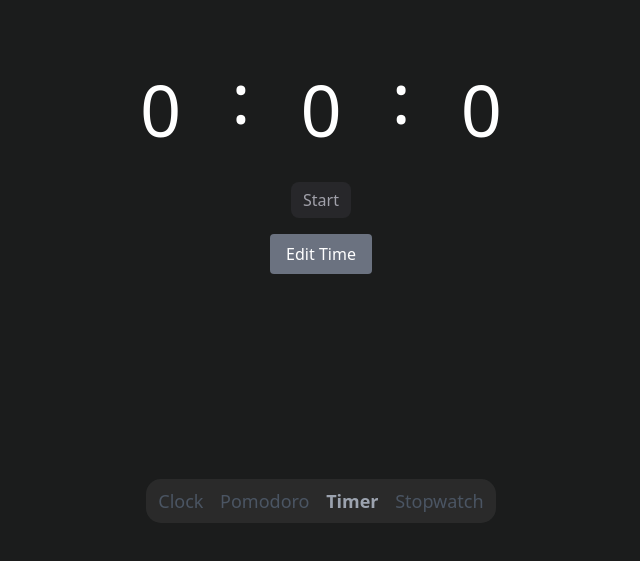
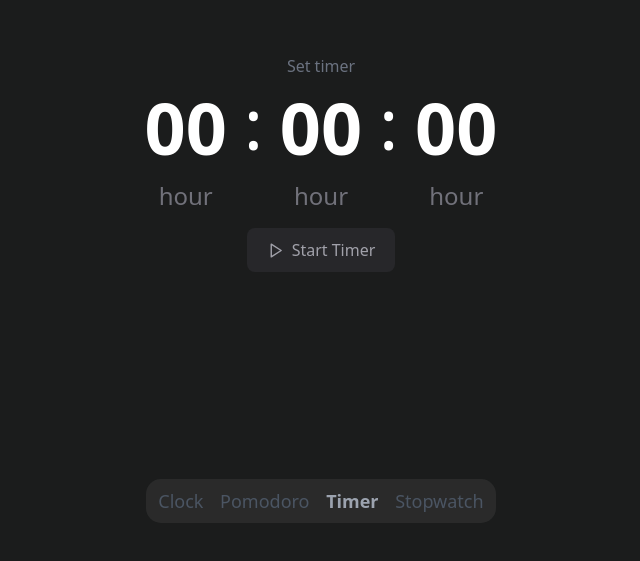
Before and after one commit to itsashishg/timer-pvt, a React (Create React App) app: page /timer in a window 1280 px wide. Shown: the part 237-798 px from the top of the page, without its empty margins (319-959 px from the left). Built offline with nearby package versions, Linux system fonts and the light colour scheme.

Commit message:
Style changes.

```diff
--- a/src/components/timer.js
+++ b/src/components/timer.js
@@ -1,7 +1,6 @@
 import React, { useState, useEffect } from 'react';
 
 const Timer = () => {
-    const [time, setTime] = useState({ hours: 0, minutes: 0, seconds: 0 });
     const [isActive, setIsActive] = useState(false);
     const [isEditing, setIsEditing] = useState(false);
     const [totalSeconds, setTotalSeconds] = useState(0);
@@ -18,27 +17,23 @@ const Timer = () => {
         return () => clearInterval(interval);
     }, [isActive, totalSeconds]);
 
-    function isNumber(value) {
-        // eslint-disable-next-line no-mixed-operators
-        return typeof value === 'number' && isFinite(value) || typeof value === 'string' && value.trim() !== '' && !isNaN(value);
-    }
+    useEffect(() => {
+        document.title = 'Timely: Timer';
+    }, []);
 
-    const handleInputChange = (field, value) => {
-        if (!isNumber(value)) {
-            return null;
-        }
-        const numValue = Math.max(0, Math.min(99, Number(value)));
-        setTime((prev) => ({ ...prev, [field]: numValue }));
-        if (field === 'hours') {
-            setTotalSeconds(numValue * 3600 + time.minutes * 60 + time.seconds);
-        } else if (field === 'minutes') {
-            setTotalSeconds(time.hours * 3600 + numValue * 60 + time.seconds);
-        } else if (field === 'seconds') {
-            setTotalSeconds(time.hours * 3600 + time.minutes * 60 + numValue);
-        }
+    const handleInputChange = () => {
+        const hours = parseInt(document.getElementById('hours').value) || 0;
+        const minutes = parseInt(document.getElementById('minutes').value) || 0;
+        const seconds = parseInt(document.getElementById('seconds').value) || 0;
+
+        const total = hours * 3600 + minutes * 60 + seconds;
+        setTotalSeconds(total);
     };
 
     const handleStart = () => {
+        if (totalSeconds === 0) {
+            setTotalSeconds(1500);
+        }
         setIsActive(true);
         setIsEditing(false);
     };
@@ -50,7 +45,6 @@ const Timer = () => {
     const handleStop = () => {
         setIsActive(false);
         setTotalSeconds(0);
-        setTime({ hours: 0, minutes: 0, seconds: 0 });
         setIsEditing(false);
     };
 
@@ -59,55 +53,56 @@ const Timer = () => {
     };
 
     const formatTime = (sec) => {
-        const hours = Math.floor(sec / 3600);
-        const minutes = Math.floor((sec % 3600) / 60);
-        const seconds = sec % 60;
+        const hours = (Math.floor(sec / 3600)).toString().padStart(2, '0');
+        const minutes = (Math.floor((sec % 3600) / 60)).toString().padStart(2, '0');
+        const seconds = (sec % 60).toString().padStart(2, '0');
         return { hours, minutes, seconds };
     };
 
-    const displayedTime = isActive ? formatTime(totalSeconds) : time;
+    const displayedTime = formatTime(totalSeconds);
 
     return (
         <div className="flex flex-col items-center justify-center h-screen">
+            {!isActive ? (
+                <div className="text-base text-gray-500">Set timer</div>
+            ) : (
+                <div className="text-sm text-gray-500 sm:text-base">Time Left</div>
+            )}
             <div className="flex space-x-2 mb-4 text-7xl text-white">
-                <input value={displayedTime.hours} onClick={() => setIsEditing(true)}
-                    onChange={(e) => handleInputChange('hours', e.target.value)} className={`border-0 focus:outline-none focus:ring-0 bg-inherit text-center`}
-                    readOnly={!isEditing} max="99" min="0" />
+                <div className="flex max-w-[80px] flex-col items-center sm:max-w-[100px]">
+                    <div className="relative">
+                        <input type="text" value={displayedTime.hours} onChange={handleInputChange}
+                            readOnly={!isEditing} onClick={() => setIsEditing(true)} id="hours"
+                            className="border-0 bg-inherit text-center focus:outline-none focus:ring-0 w-full pb-7 font-bold sm:pb-9" placeholder="00" />
+                        <span className="pointer-events-none absolute bottom-0 left-1/2 -translate-x-1/2 text-base text-zinc-500 sm:text-2xl">hour</span>
+                    </div>
+                </div>
                 <span className="h-full mt-2">:</span>
-                <input value={displayedTime.minutes}
-                    onChange={(e) => handleInputChange('minutes', e.target.value)} className={`border-0 focus:outline-none focus:ring-0 bg-inherit p-2 text-center`}
-                    readOnly={!isEditing} max="59" min="0" />
+                <div className="flex max-w-[80px] flex-col items-center sm:max-w-[100px]">
+                    <div className="relative">
+                        <input type="text" value={displayedTime.minutes} onChange={handleInputChange}
+                            readOnly={!isEditing} onClick={() => setIsEditing(true)} id="minutes"
+                            className="border-0 bg-inherit text-center focus:outline-none focus:ring-0 w-full pb-7 font-bold sm:pb-9" placeholder="00" />
+                        <span className="pointer-events-none absolute bottom-0 left-1/2 -translate-x-1/2 text-base text-zinc-500 sm:text-2xl">hour</span>
+                    </div>
+                </div>
                 <span className="h-full mt-2">:</span>
-                <input value={displayedTime.seconds} onClick={() => setIsEditing(true)}
-                    onChange={(e) => handleInputChange('seconds', e.target.value)} className={`border-0 focus:outline-none focus:ring-0 bg-inherit p-2 text-center`}
-                    readOnly={!isEditing} max="59" min="0" />
+                <div className="flex max-w-[80px] flex-col items-center sm:max-w-[100px]">
+                    <div className="relative">
+                        <input type="text" value={displayedTime.seconds} onChange={handleInputChange}
+                            readOnly={!isEditing} onClick={() => setIsEditing(true)} id="seconds"
+                            className="border-0 bg-inherit text-center focus:outline-none focus:ring-0 w-full pb-7 font-bold sm:pb-9" placeholder="00" />
+                        <span className="pointer-events-none absolute bottom-0 left-1/2 -translate-x-1/2 text-base text-zinc-500 sm:text-2xl">hour</span>
+                    </div>
+                </div>
             </div>
             <div className="flex space-x-4">
                 {!isActive && (
-                    <button onClick={handleStart} className="flex items-center justify-center bg-zinc-800 px-3 text-zinc-400 transition-colors hover:bg-zinc-700 hover:text-zinc-200 sm:py-1.5 rounded-lg py-2">
-                        <svg xmlns="http://www.w3.org/2000/svg" width="24" height="24" viewBox="0 0 24 24" fill="none" stroke="currentColor" strokeWidth="2" strokeLinecap="round" strokeLinejoin="round" className="block h-4 w-4 sm:hidden">
+                    <button onClick={handleStart} className="flex h-[32px] items-center gap-2 rounded-md bg-zinc-800 px-3 py-1.5 text-sm text-zinc-400 outline-none transition-colors hover:bg-zinc-700 hover:text-zinc-200 md:h-[40px] md:px-5 md:py-1.5 md:text-base lg:h-[44px] lg:rounded-lg lg:text-base">
+                        <svg xmlns="http://www.w3.org/2000/svg" width="17" height="17" viewBox="0 0 24 24" fill="none" stroke="currentColor" strokeWidth="2" strokeLinecap="round" strokeLinejoin="round">
                             <polygon points="6 3 20 12 6 21 6 3"></polygon>
-                        </svg>
-                        <span className="hidden sm:block">Start</span>
+                        </svg> Start Timer
                     </button>
-                )}
-                {isActive && (
-                    <>
-                        <button onClick={handlePause} className="flex items-center justify-center bg-zinc-800 px-3 text-zinc-400 transition-colors hover:bg-zinc-700 hover:text-zinc-200 sm:py-1.5 rounded-lg py-2">
-                            <svg xmlns="http://www.w3.org/2000/svg" width="24" height="24" viewBox="0 0 24 24" fill="none" stroke="currentColor" strokeWidth="2" strokeLinecap="round" strokeLinejoin="round" className="block h-4 w-4 sm:hidden">
-                                <rect x="14" y="4" width="4" height="16" rx="1"></rect>
-                                <rect x="6" y="4" width="4" height="16" rx="1"></rect>
-                            </svg>
-                            <span className="hidden sm:block">Pause</span>
-                        </button>
-                        <button onClick={handleStop} className="flex h-[32px] items-center gap-2 rounded-md bg-zinc-800 px-3 py-1.5 text-sm text-zinc-400 transition-colors hover:bg-zinc-700 hover:text-zinc-200 md:h-[40px] md:px-4 md:py-2 md:text-base lg:h-[44px] lg:rounded-lg lg:text-lg">
-                            <svg xmlns="http://www.w3.org/2000/svg" width="24" height="24" viewBox="0 0 24 24" fill="none" stroke="currentColor" strokeWidth="2" strokeLinecap="round" strokeLinejoin="round" className="h-[14px] w-[14px] md:h-[18px] md:w-[18px]">
-                                <path d="M3 12a9 9 0 1 0 9-9 9.75 9.75 0 0 0-6.74 2.74L3 8"></path>
-                                <path d="M3 3v5h5"></path>
-                            </svg>
-                            <span className="hidden sm:block">Reset</span>
-                        </button>
-                    </>
                 )}
             </div>
             {isActive && (
@@ -126,10 +121,21 @@ const Timer = () => {
                     </button>
                 </div>
             )}
-            {!isActive && !isEditing && (
-                <button onClick={() => setIsEditing(true)} className="mt-4 bg-gray-500 text-white px-4 py-2 rounded">
-                    Edit Time
-                </button>
+            {isActive && (
+                <div className="mt-2 flex items-center gap-3">
+                    <button onClick={handlePause} className="flex h-[32px] items-center gap-1 rounded-md bg-zinc-800 px-3 py-1.5 text-sm text-zinc-400 transition-colors hover:bg-zinc-700 hover:text-zinc-200 sm:gap-2 md:h-[40px] md:pl-3 md:pr-4 md:py-2 md:text-base lg:h-[44px] lg:rounded-lg lg:text-base">
+                        <svg xmlns="http://www.w3.org/2000/svg" width="24" height="24" viewBox="0 0 24 24" fill="none" stroke="currentColor" strokeWidth="2" strokeLinecap="round" strokeLinejoin="round" className="h-[12px] w-[12px] sm:h-[17px] sm:w-[17px]">
+                            <rect x="14" y="4" width="4" height="16" rx="1"></rect><rect x="6" y="4" width="4" height="16" rx="1"></rect>
+                        </svg>Pause
+                    </button>
+                    <button onClick={handleStop} className="flex h-[32px] items-center gap-2 rounded-md bg-zinc-800 px-3 py-1.5 text-sm text-zinc-400 transition-colors hover:bg-zinc-700 hover:text-zinc-200 md:h-[40px] md:px-4 md:py-2 md:text-base lg:h-[44px] lg:rounded-lg lg:text-lg">
+                        <svg xmlns="http://www.w3.org/2000/svg" width="24" height="24" viewBox="0 0 24 24" fill="none" stroke="currentColor" strokeWidth="2" strokeLinecap="round" strokeLinejoin="round" className="h-[14px] w-[14px] md:h-[18px] md:w-[18px]">
+                            <path d="M3 12a9 9 0 1 0 9-9 9.75 9.75 0 0 0-6.74 2.74L3 8"></path>
+                            <path d="M3 3v5h5"></path>
+                        </svg>
+                        <span className="hidden sm:block">Reset</span>
+                    </button>
+                </div>
             )}
         </div>
     );
```
Also changed, not shown: public/timely.svg.
